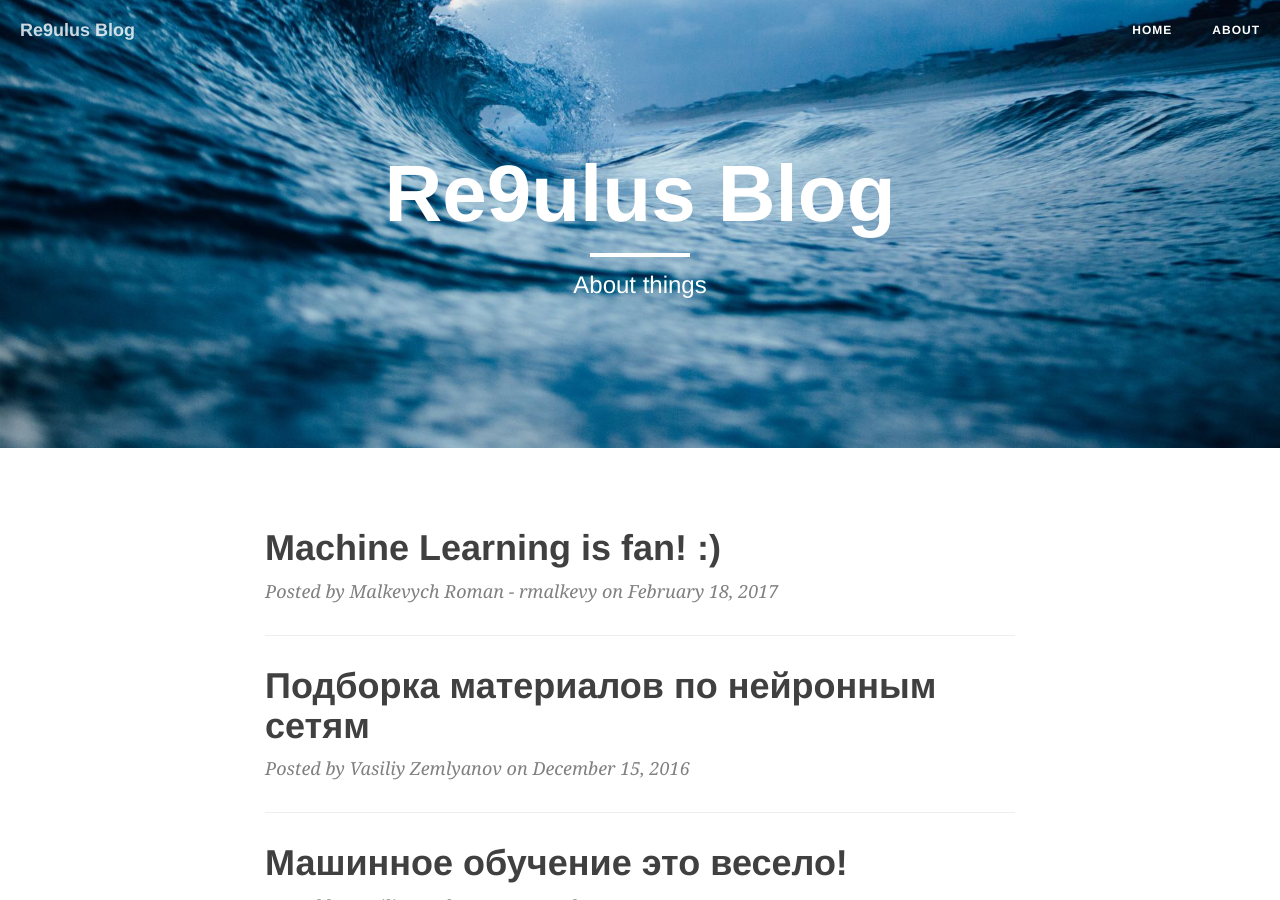
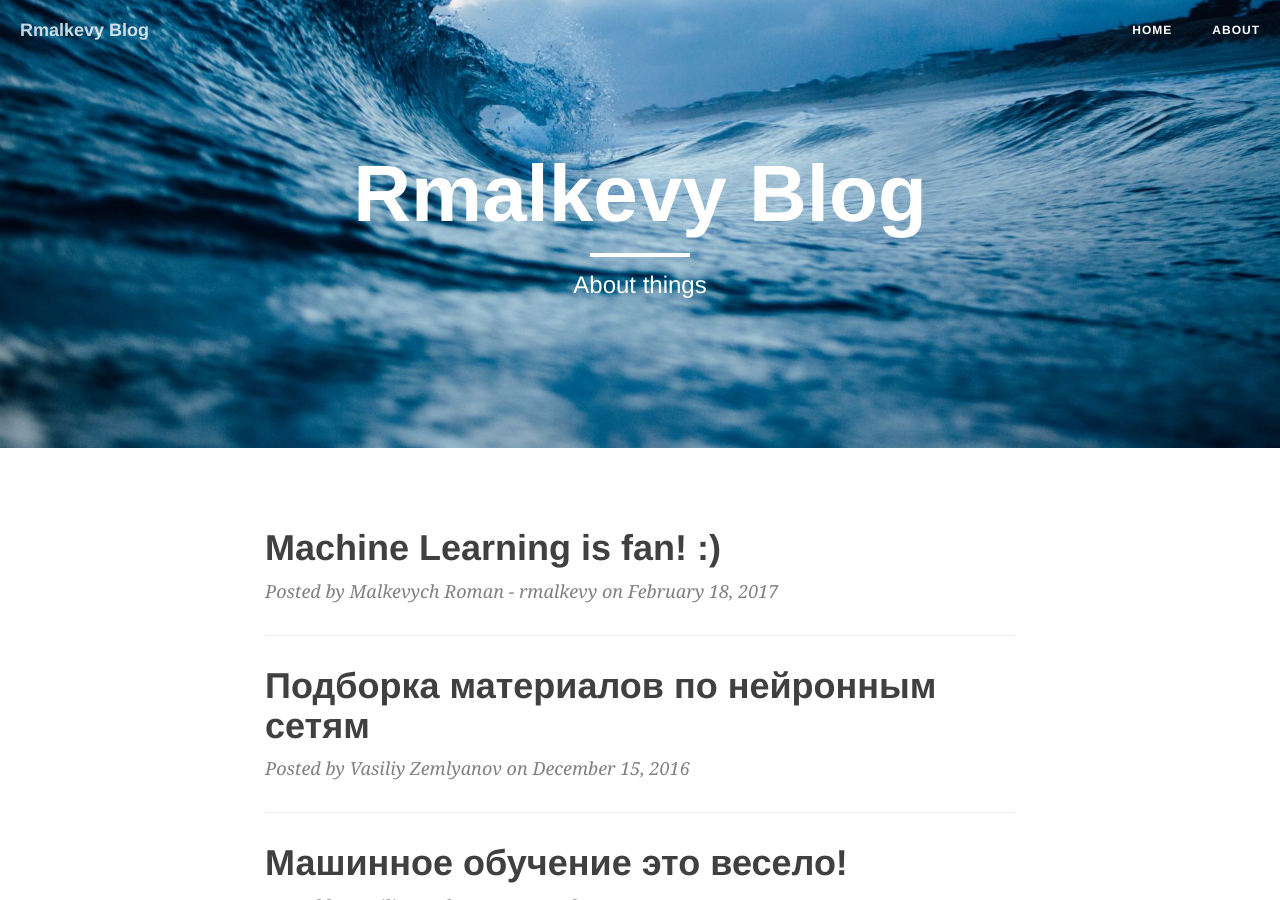
Before and after one commit to rmalkevy/re9ulus.github.io, a Jekyll site: the page built from index.html, in a window 1280 px wide and 900 px high. Built offline with Jekyll 4.4.1, drawn with Linux system fonts in a browser that asks for light colours; nearby versions of some CDN libraries; the list of posts is cut into pages by our own code; some of the changed text lies outside the part shown.

Commit message:
Update _config.yml

```diff
--- a/_config.yml
+++ b/_config.yml
@@ -1,13 +1,12 @@
 # Site settings
-title: Re9ulus Blog
+title: Rmalkevy Blog
 header-img: img/home-bg.jpg
-email: re9ulusV@gmail.com
+email: henprokuror@gmail.com
 description: "IT, programming, data science"
 baseurl: ""
 # url: "http://yourdomain.com"
-twitter_username: re9ulusV
-github_username:  re9ulus
-# facebook_username:  none
+github_username:  rmalkevy
+facebook_username:  https://www.facebook.com/henprokuror
 
 # Build settings
 markdown: kramdown
```
